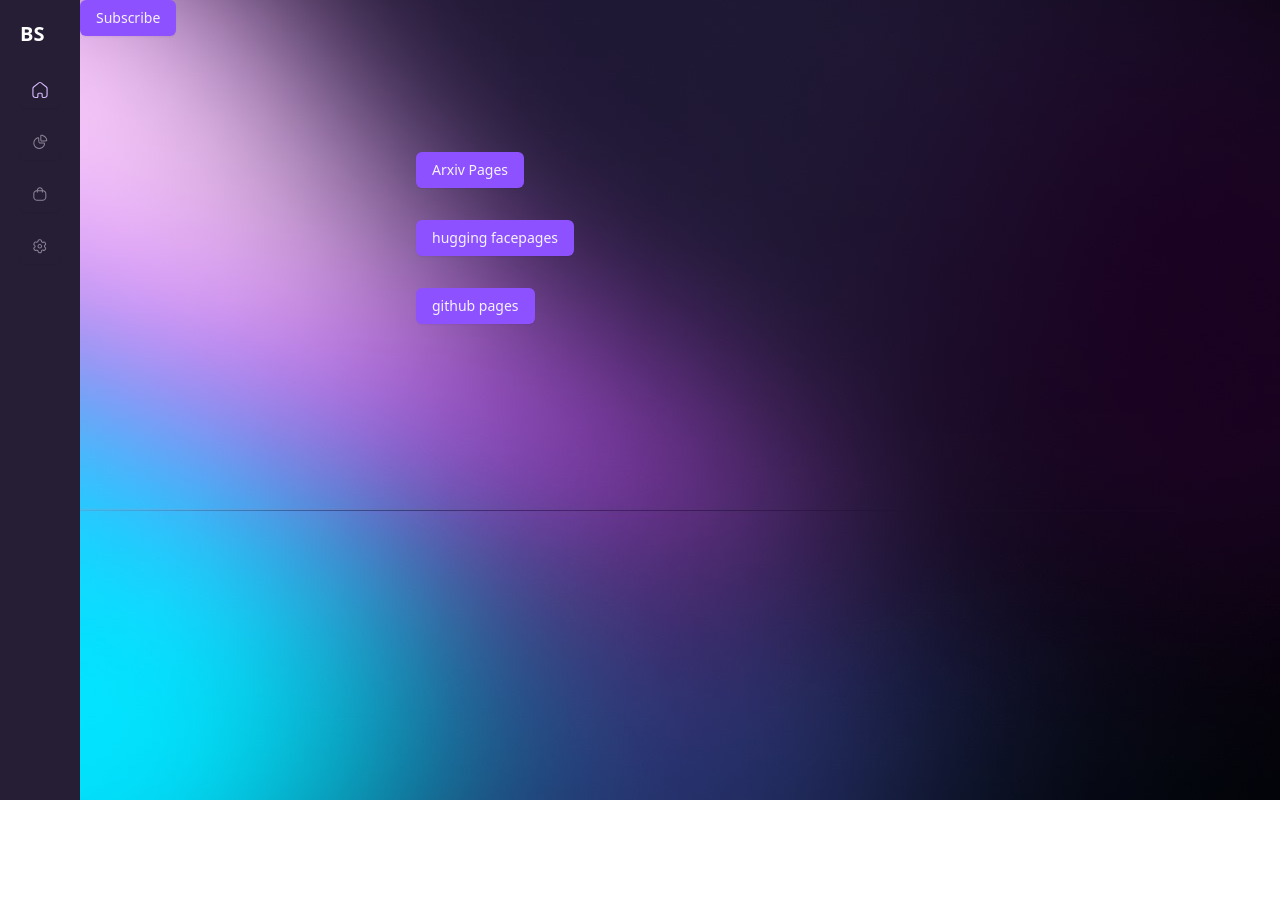
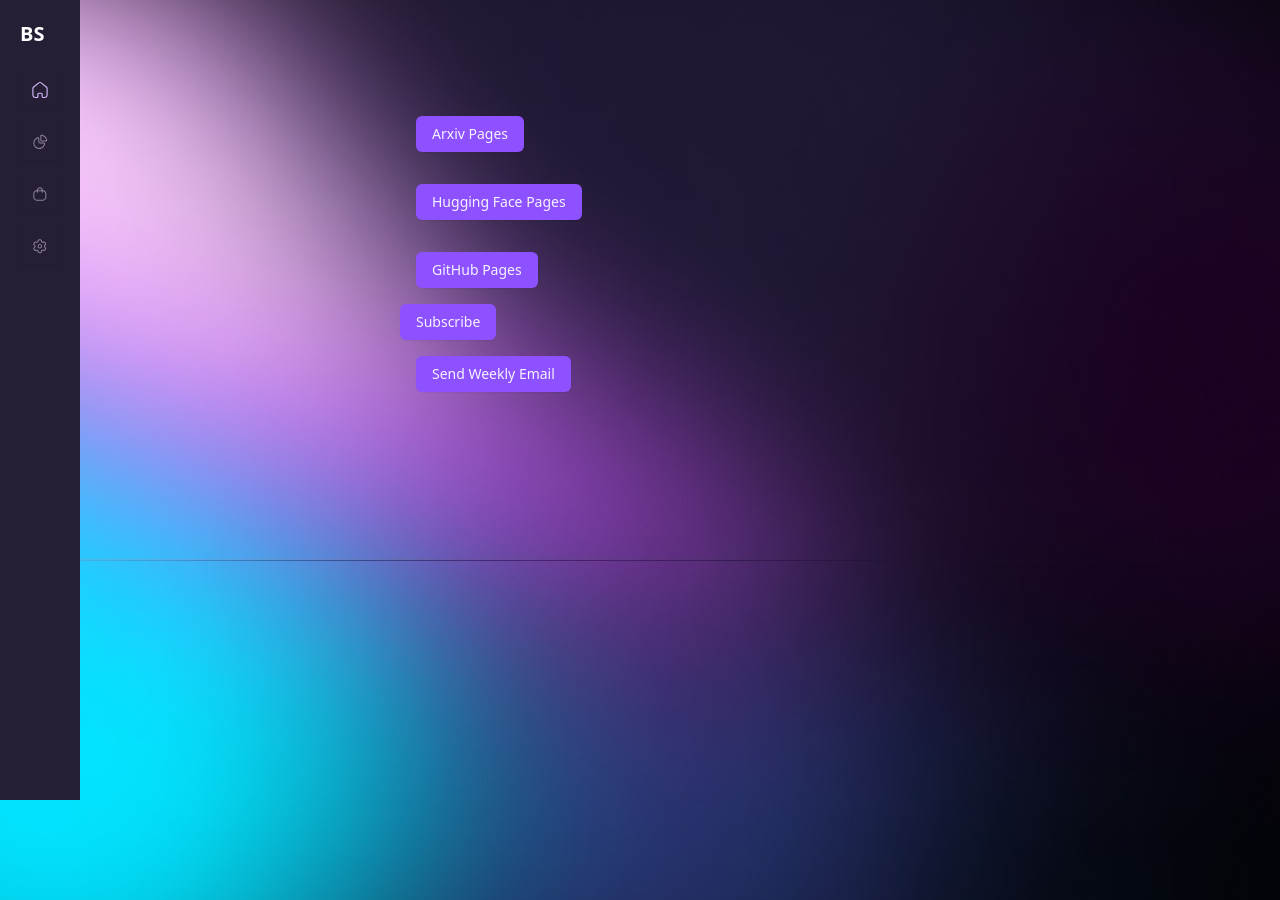
Before and after one commit to Nithin9585/botscout, a Next.js app: page / in a window 1280 px wide. Before the commit the page ends 800 px from the top, so only its background shows below. Built offline with nearby package versions, Linux system fonts and the light colour scheme; no server answers.

Commit message:
added resend mail

```diff
--- a/package.json
+++ b/package.json
@@ -14,17 +14,22 @@
     "@google/generative-ai": "^0.24.0",
     "@radix-ui/react-dialog": "^1.1.6",
     "@radix-ui/react-slot": "^1.1.2",
+    "@sendgrid/mail": "^8.1.4",
     "class-variance-authority": "^0.7.1",
     "clsx": "^2.1.1",
     "cookies-next": "^5.1.0",
     "firebase": "^11.6.0",
+    "firebase-admin": "^13.2.0",
+    "firebase-functions": "^6.3.2",
     "lucide-react": "^0.487.0",
     "mermaid": "^11.6.0",
     "next": "15.2.4",
     "next-themes": "^0.4.6",
+    "nodemailer": "^6.10.0",
     "react": "^19.0.0",
     "react-dom": "^19.0.0",
     "react-icons": "^5.5.0",
+    "resend": "^4.2.0",
     "sonner": "^2.0.3",
     "tailwind-merge": "^3.1.0",
     "tw-animate-css": "^1.2.5",
--- /dev/null
+++ b/src/app/api/sendEmail/route.js
@@ -0,0 +1,31 @@
+import { NextResponse } from "next/server";
+import { firestore } from "../../../../firebase/firebase";
+import { collection,getDocs } from "firebase/firestore";
+import { sendEmailsToSubscribers } from "@/lib/mail";
+
+export async function POST() {
+  try {
+    // Fetch all subscribers from Firestore
+    const subscribersSnapshot = await getDocs(collection(firestore, "subscribers"));
+
+    if (subscribersSnapshot.empty) {
+      return NextResponse.json({ success: false, message: "No subscribers found." });
+    }
+
+    const subscribers = subscribersSnapshot.docs
+      .map((doc) => doc.data().email)
+      .filter((email) => email);
+
+    if (subscribers.length === 0) {
+      return NextResponse.json({ success: false, message: "No valid emails found." });
+    }
+
+    // Send emails using your mailing function
+    const response = await sendEmailsToSubscribers(subscribers);
+
+    return NextResponse.json({ success: true, data: response });
+  } catch (error) {
+    console.error("Error sending emails:", error);
+    return NextResponse.json({ success: false, error: error.message }, { status: 500 });
+  }
+}
--- a/src/app/layout.js
+++ b/src/app/layout.js
@@ -1,7 +1,6 @@
 import { Geist, Geist_Mono } from "next/font/google";
 import "./globals.css";
 import Sidebar from "@/components/Sidebar";
-import Subribers from "@/components/Subsribebtn";
 
 import { Toaster } from "sonner";
 const geistSans = Geist({
@@ -27,7 +26,6 @@
         style={{ backgroundImage: "url('/background.jpg')" }}
       >
         <div className="ml-20">
-        <Subribers />
         </div>
 
         <Sidebar />
--- a/src/app/page.js
+++ b/src/app/page.js
@@ -1,23 +1,54 @@
+"use client";
+import { useState } from "react";
 import { Button } from "@/components/ui/button";
 import Link from "next/link";
-export default function huggingfacepages() {
+import Subribers from "@/components/Subsribebtn";
+
+export default function HuggingFacePages() {
+  const [loading, setLoading] = useState(false);
+  const [message, setMessage] = useState("");
+
+  const sendWeeklyEmail = async () => {
+    setLoading(true);
+    setMessage("");
+
+    try {
+      const response = await fetch("/api/sendEmail", { method: "POST" });
+      const data = await response.json();
+
+      if (data.success) {
+        setMessage("Emails sent successfully!");
+      } else {
+        setMessage("Failed to send emails. Try again.");
+      }
+    } catch (error) {
+      setMessage("Error sending emails.");
+    } finally {
+      setLoading(false);
+    }
+  };
+
   return (
-    <div className="ml-100 w-50 h-50 text-black    m-25">
+    <div className="ml-100 w-50 h-50 text-black m-25">
       <Link href="/Arxivpages">
-        <Button className="m-4 cursor-pointer">
-          Arxiv Pages
-        </Button>
+        <Button className="m-4 cursor-pointer">Arxiv Pages</Button>
       </Link>
       <Link href="/huggingfacepages">
-      <Button className="m-4 cursor-pointer">
-      hugging facepages
-        </Button>
-     </Link>
-     <Link href="/githubpages">
-        <Button className="m-4 cursor-pointer">
-          github pages
-        </Button>
+        <Button className="m-4 cursor-pointer">Hugging Face Pages</Button>
       </Link>
- </div>
+      <Link href="/githubpages">
+        <Button className="m-4 cursor-pointer">GitHub Pages</Button>
+      </Link>
+
+      <Subribers />
+
+      {/* Send Weekly Email Button */}
+      <Button onClick={sendWeeklyEmail} className="m-4 cursor-pointer" disabled={loading}>
+        {loading ? "Sending..." : "Send Weekly Email"}
+      </Button>
+
+      {/* Show Status Message */}
+      {message && <p className="mt-2 text-green-600">{message}</p>}
+    </div>
   );
 }
--- a/src/app/summary/[id]/page.jsx
+++ b/src/app/summary/[id]/page.jsx
@@ -24,7 +24,7 @@
         setRepo(selectedRepo);
 
         // Prepare prompt for DeepSeek
-        const prompt = `Give a short summary for this GitHub repository:\nName: ${selectedRepo.name}\nDescription: ${selectedRepo.description || 'No description'}\nLanguage: ${selectedRepo.language}`;
+        const prompt = `Give a short summary for this GitHub repository:\nName: ${selectedRepo.name}\nDescription: ${selectedRepo.description || 'No description'}\nLanguage: ${selectedRepo.language} dont add formatting`;
 
         // Call your custom /api/summarize route
         const summaryRes = await fetch('/api/summarize', {
--- /dev/null
+++ b/src/lib/mail.js
@@ -0,0 +1,25 @@
+import { Resend } from "resend";
+
+const resend = new Resend(process.env.RESEND_API_KEY);
+
+export async function sendEmailsToSubscribers(subscribers) {
+  if (!subscribers.length) {
+    throw new Error("No subscribers found.");
+  }
+try{
+  await Promise.all(
+    subscribers.map(email =>
+      resend.emails.send({
+        from: "navnit.23bce11827@vitbhopal.ac.in",
+        to: "nithin.23mim10111@vitbhopal.ac.in",
+        subject: "Latest AI News",
+        html: `<p>Check out our latest AI updates!</p>`,
+      })
+    )
+  );
+
+  return { success: true, message: "Emails sent successfully!" };
+}catch(e){
+    console.log('error sending mail',e);
+}
+}
```
Also changed, not shown: 1 other file (tests, documents, lock files or other folders).
